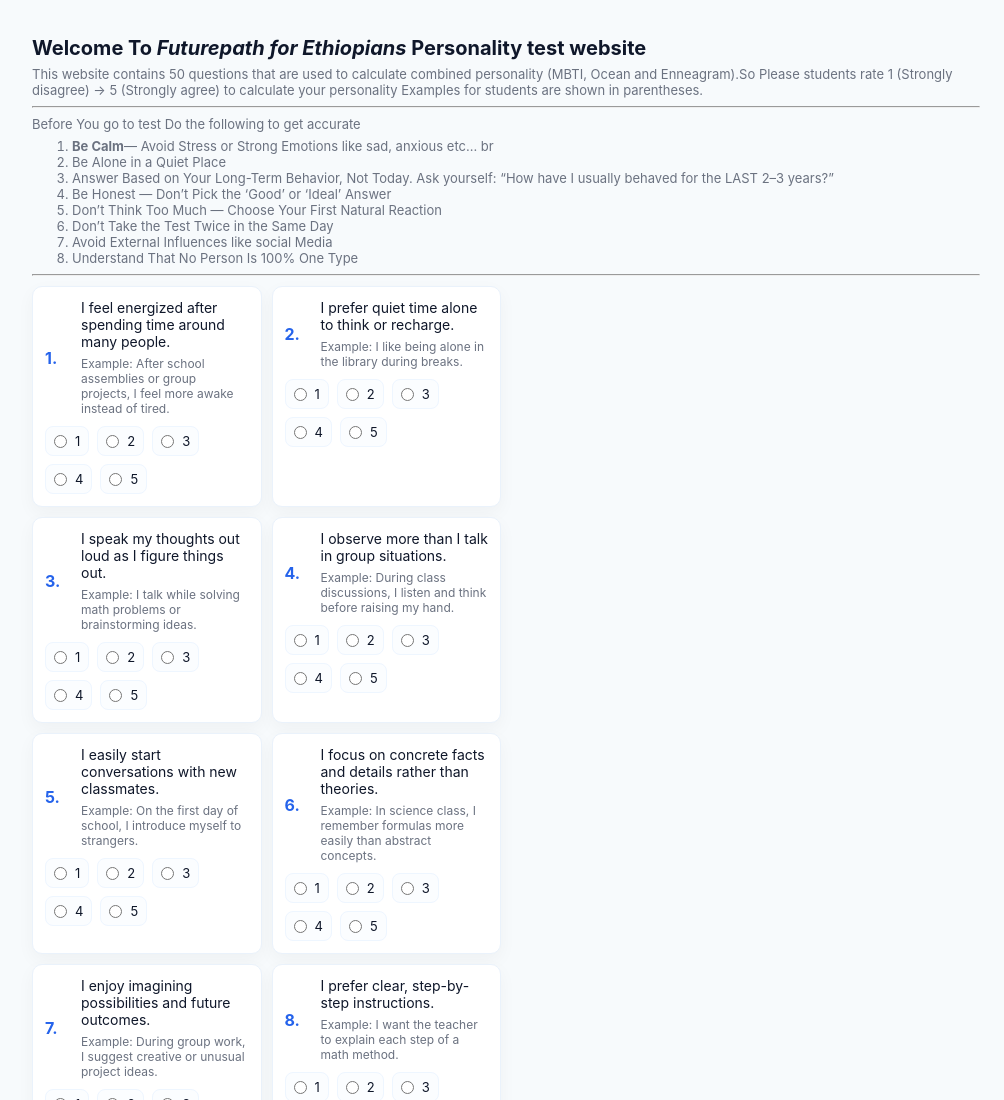
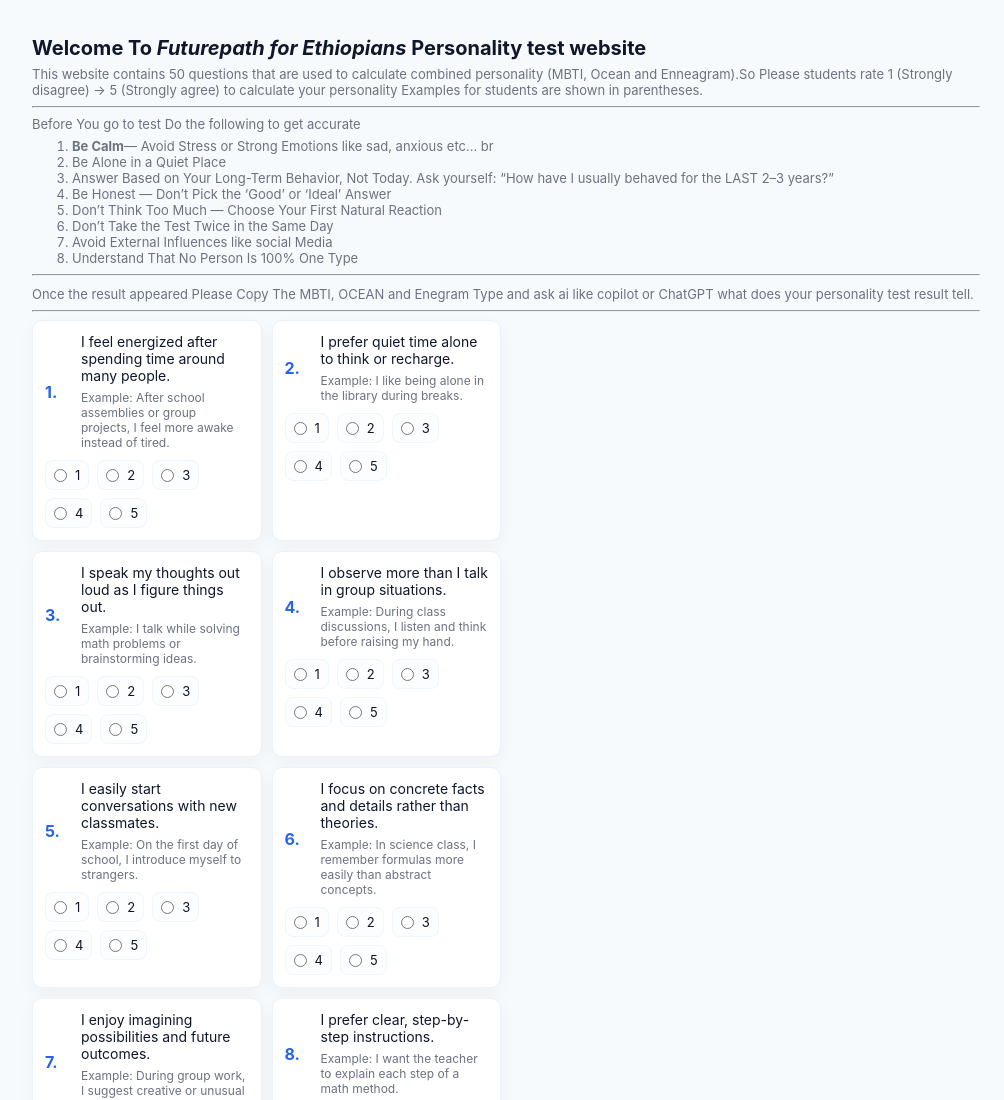
Before and after one commit to ermiyastgstu/Personality-Test-for-st, a plain HTML site: page index.html in a window 1280 px wide. Shown: the top 1100 px of the page, without its empty margins (134-1138 px from the left). Drawn offline with Linux system fonts and the light colour scheme.

Commit message:
Update index.html

```diff
--- a/index.html
+++ b/index.html
@@ -42,7 +42,10 @@
       </ol>
       <hr>
     </header>
-
+<p class="subtitle">
+  Once the result appeared Please Copy The MBTI, OCEAN and Enegram Type and ask ai like copilot or ChatGPT what does your personality test result tell.
+</p>
+    <hr>
     <form id="quizForm" class="quiz-form" autocomplete="off">
       <div id="questions" class="questions-grid" aria-live="polite"></div>
 
```
